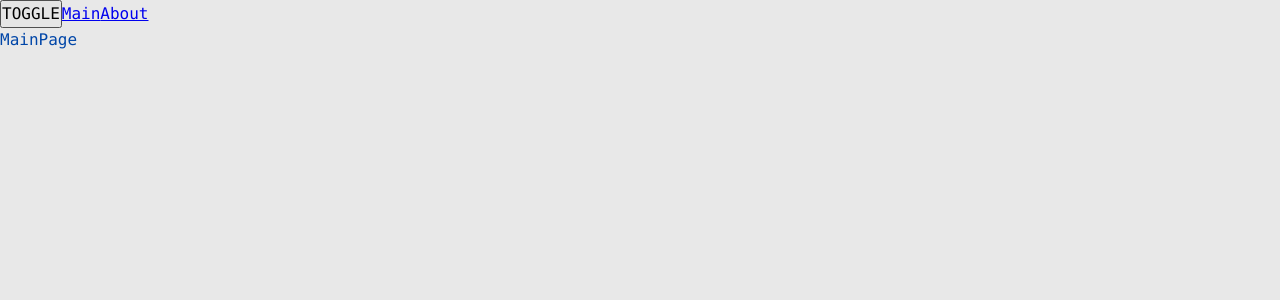
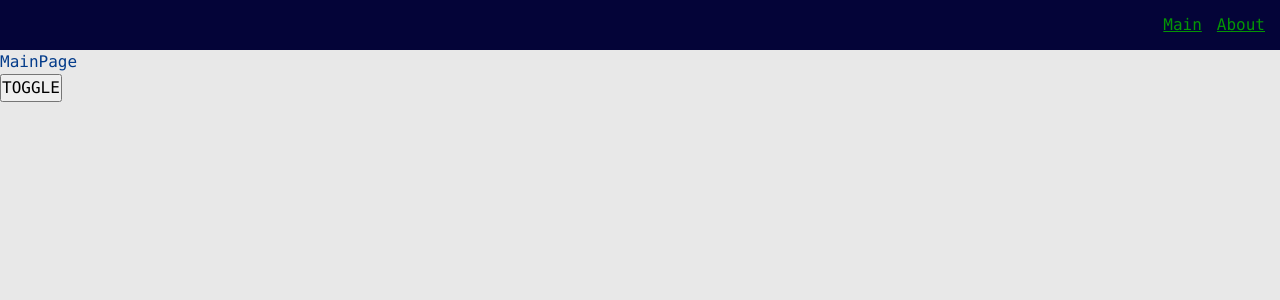
Before and after one commit to TRYHARD607/untitled, a React app: page / in a window 1280 px wide. Shown: the top 300 px of the page. Built offline with nearby package versions, Linux system fonts and the light colour scheme.

Commit message:
add navbar

```diff
--- a/src/app/App.tsx
+++ b/src/app/App.tsx
@@ -1,17 +1,16 @@
 import './styles/index.scss';
-import { Link } from 'react-router-dom';
 import { classNames } from 'shared/lib/classNames/classNames';
 import { useTheme } from 'app/providers/ThemeProvider';
 import { AppRouter } from './providers/router';
+import { Navbar } from 'widgets/Navbar';
 
 export const App = () => {
   const { theme, toggleTheme } = useTheme();
   return (
     <div className={classNames('app', {}, [theme])}>
+      <Navbar />
+      <AppRouter />
       <button onClick={toggleTheme}>TOGGLE</button>
-      <Link to='/'>Main</Link>
-      <Link to='/about'>About</Link>
-      <AppRouter />
     </div>
   );
 };
--- a/src/app/styles/themes/dark.scss
+++ b/src/app/styles/themes/dark.scss
@@ -1,6 +1,9 @@
 .app.dark {
   --bg-color: #040438;
+  --inverted-bg-color: #e8e8e8;
 
   --primary-color: #049604;
   --secondary-color: #04ff04;
+  --inverted-primary-color: #033b8a;
+  --inverted-secondary-color: #286cff;
 }
--- a/src/app/styles/themes/normal.scss
+++ b/src/app/styles/themes/normal.scss
@@ -1,6 +1,9 @@
 .app.light {
   --bg-color: #e8e8e8;
+  --inverted-bg-color: #040438;
 
-  --primary-color: #0046a8;
-  --secondary-color: #0452fa;
+  --primary-color: #033b8a;
+  --secondary-color: #286cff;
+  --inverted-primary-color: #049604;
+  --inverted-secondary-color: #04ff04;
 }
--- a/src/app/styles/variables/global.scss
+++ b/src/app/styles/variables/global.scss
@@ -1,4 +1,5 @@
 :root {
+  /*fonts*/
   --font-family-main: Consolas, 'Times New Roman', Serif;
 
   --font-size-m: 16px;
@@ -8,4 +9,7 @@
   --font-size-l: 24px;
   --font-line-l: 32px;
   --font-l: var(--font-size-l) / var(--font-line-l) var(--font-family-main);
+
+  /*sizes*/
+  --navbar-height: 50px;
 }
--- a/src/shared/lib/classNames/classNames.ts
+++ b/src/shared/lib/classNames/classNames.ts
@@ -2,8 +2,8 @@
 
 export function classNames(
   cls: string,
-  mods: Mods,
-  additional: string[]
+  mods: Mods = {},
+  additional: string[] = []
 ): string {
   return [
     cls,
--- /dev/null
+++ b/src/shared/ui/AppLink/AppLink.module.scss
@@ -0,0 +1,11 @@
+.AppLink {
+  color: var(--primary-color);
+}
+
+.primary {
+  color: var(--primary-color);
+}
+
+.secondary {
+  color: var(--inverted-primary-color);
+}
--- /dev/null
+++ b/src/shared/ui/AppLink/AppLink.tsx
@@ -0,0 +1,34 @@
+import { classNames } from 'shared/lib/classNames/classNames';
+import cls from './AppLink.module.scss';
+import { Link, LinkProps } from 'react-router-dom';
+import { ReactFCC } from 'shared/types/react';
+
+export enum AppLinkTheme {
+  PRIMARY = 'primary',
+  SECONDARY = 'secondary',
+}
+
+interface AppLinkProps extends LinkProps {
+  className?: string;
+  theme?: AppLinkTheme;
+}
+
+export const AppLink: ReactFCC<AppLinkProps> = (props) => {
+  const {
+    className,
+    children,
+    to,
+    theme = AppLinkTheme.PRIMARY,
+    ...otherProps
+  } = props;
+
+  return (
+    <Link
+      to={to}
+      className={classNames(cls.AppLink, {}, [className, cls[theme]])}
+      {...otherProps}
+    >
+      {children}
+    </Link>
+  );
+};
--- /dev/null
+++ b/src/widgets/Navbar/index.ts
@@ -0,0 +1 @@
+export { Navbar } from './ui/Navbar';
--- /dev/null
+++ b/src/widgets/Navbar/ui/Navbar.module.scss
@@ -0,0 +1,16 @@
+.Navbar {
+  width: 100%;
+  height: var(--navbar-height);
+  background: var(--inverted-bg-color);
+  display: flex;
+  align-items: center;
+  padding: 15px;
+}
+
+.firstLink {
+  margin-right: 15px;
+}
+
+.links {
+  margin-left: auto;
+}
--- /dev/null
+++ b/src/widgets/Navbar/ui/Navbar.tsx
@@ -0,0 +1,26 @@
+import { classNames } from 'shared/lib/classNames/classNames';
+import cls from './Navbar.module.scss';
+import { AppLink, AppLinkTheme } from 'shared/ui/AppLink/AppLink';
+
+interface NavbarProps {
+  className?: string;
+}
+
+export const Navbar = ({ className }: NavbarProps) => {
+  return (
+    <div className={classNames(cls.Navbar, {}, [className])}>
+      <div className={cls.links}>
+        <AppLink
+          to='/'
+          className={cls.firstLink}
+          theme={AppLinkTheme.SECONDARY}
+        >
+          Main
+        </AppLink>
+        <AppLink to='/about' theme={AppLinkTheme.SECONDARY}>
+          About
+        </AppLink>
+      </div>
+    </div>
+  );
+};
```
